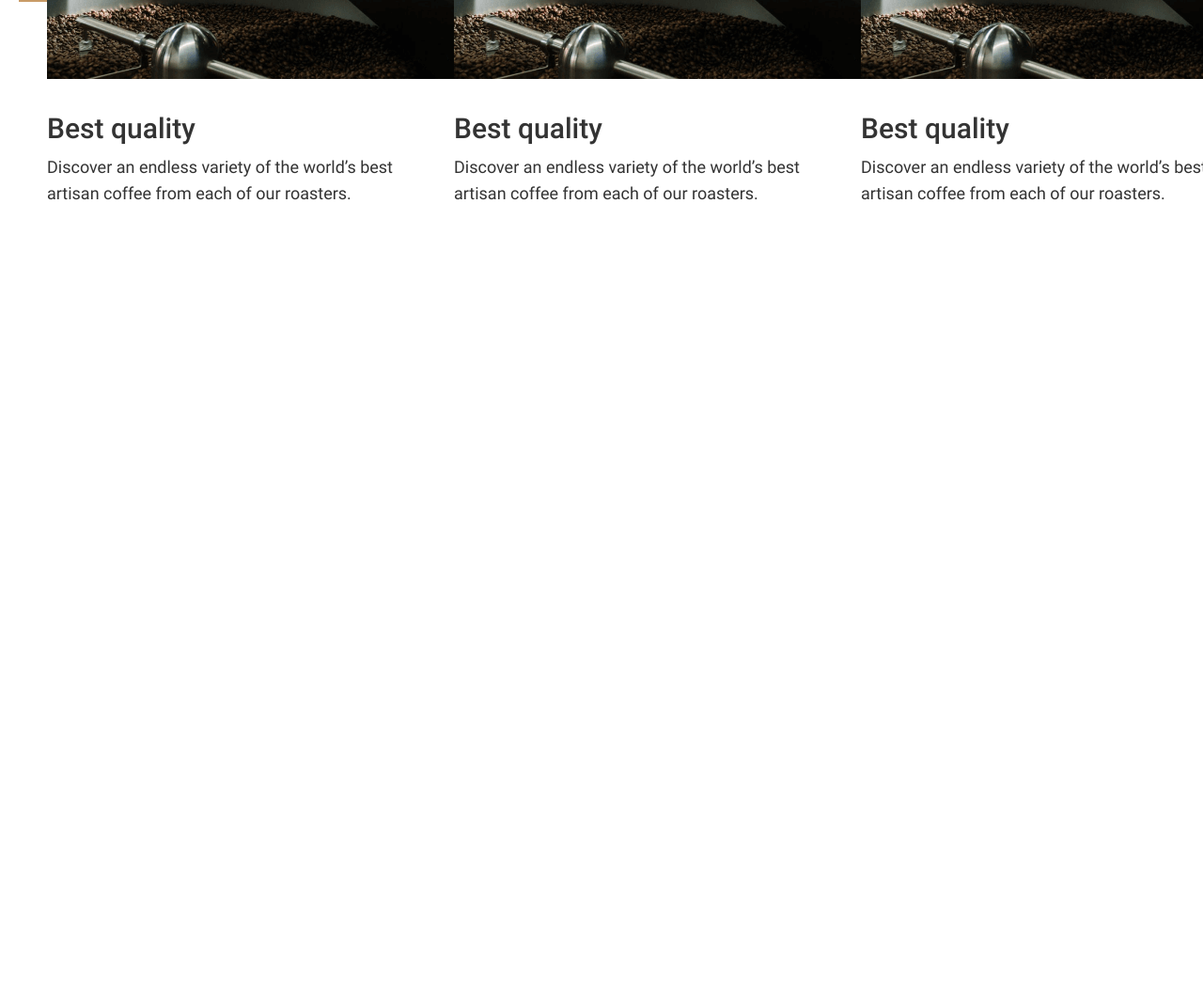
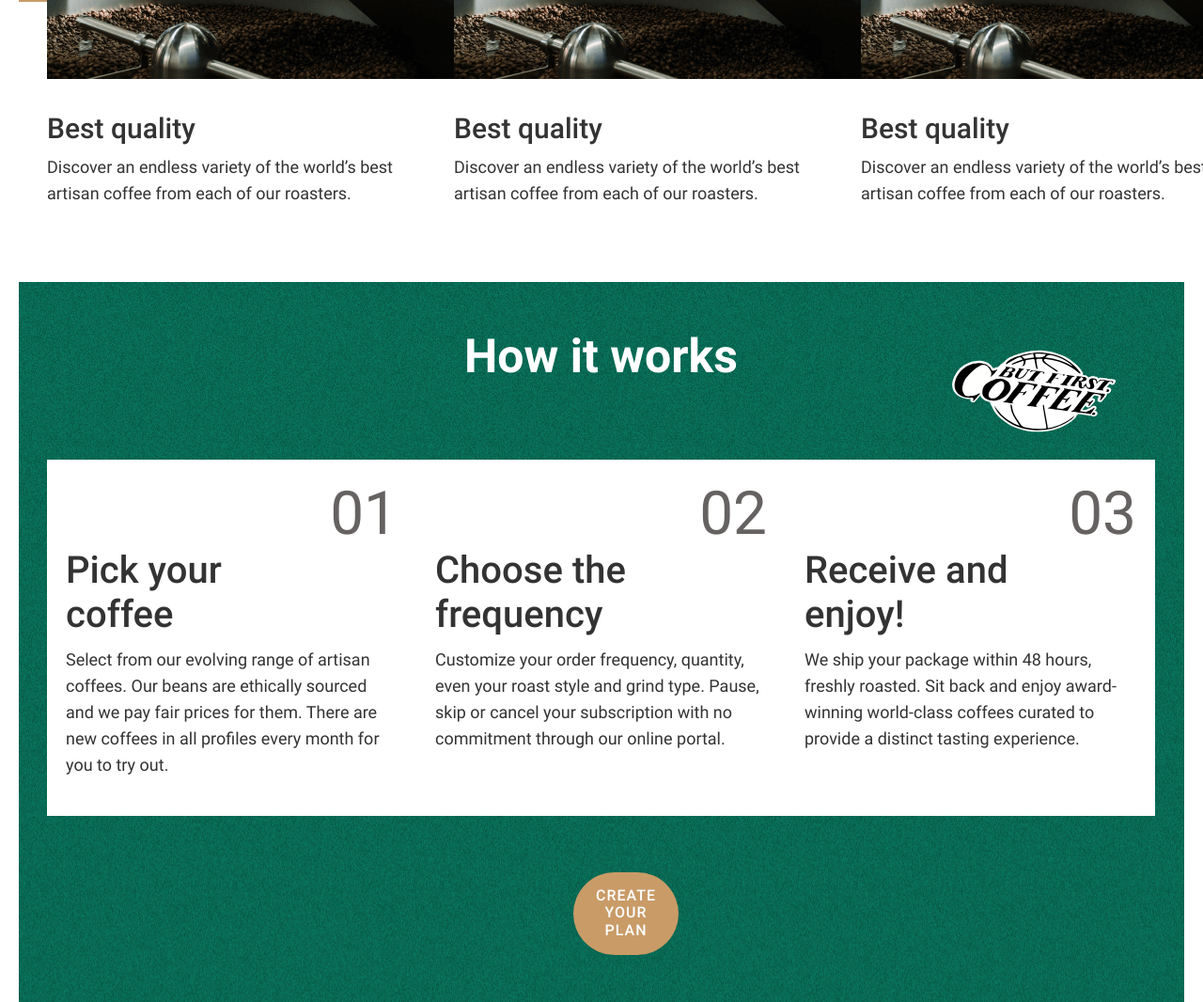
Before and after one commit to Abdurahmon92/coffeeroasters, a plain HTML site: page index.html in a window 1280 px wide. Shown: the part 3277-4343 px from the top of the page at 94% size. Before the commit the page ends 3577 px from the top, so only its background shows below. Drawn offline with Linux system fonts and the light colour scheme.

Commit message:
add section it-works

```diff
--- a/index.html
+++ b/index.html
@@ -40,7 +40,7 @@
         <section class="site-hero">
             <div class="container site-hero-container">
                 <div class="site-hero-content">
-                    <h1 class="contetn-title"> Good coffee<br/> is made simply.</h1>
+                    <h1 class="contetn-title"> Good coffee<br /> is made simply.</h1>
                     <p class="content-text">
                         Start your mornings with the world’s best coffees.
                         Try our expertly
@@ -57,14 +57,10 @@
                 <div class="site-hero-img-div">
 
                     <img class="hero-roun-img" src="./img/hero-roun-img.png" alt="roun-img"
-                    srcset="./img/hero-roun-img.png 1x, ./img/hero-roun-img@2x.png 2x"
-                    width="213" height="214"
-
-                    >
+                        srcset="./img/hero-roun-img.png 1x, ./img/hero-roun-img@2x.png 2x" width="213" height="214">
 
                     <img class="hero-index-img" src="./img/index-hero-img.png" alt="index-img"
-                    srcset="./img/index-hero-img.png 1x, ./img/index-hero-img@2x.png 2x" width="710" height="696"
-                    >
+                        srcset="./img/index-hero-img.png 1x, ./img/index-hero-img@2x.png 2x" width="710" height="696">
                 </div>
 
             </div>
@@ -83,7 +79,8 @@
                     <ul class="our-collection-list">
                         <!-- OR COLLECTION ITEM-1-->
                         <li class="our-collection-item">
-                        <img class="our-collection-item-img" src="./img/danche.png" alt="danche" srcset="./img/danche.png 1x, ./img/danche@2x.png 2x" width="450" height="375">
+                            <img class="our-collection-item-img" src="./img/danche.png" alt="danche"
+                                srcset="./img/danche.png 1x, ./img/danche@2x.png 2x" width="450" height="375">
                             <div class="our-collection-item-content">
                                 <h3 class="content-title">Danche</h3>
                                 <p class="content-text">
@@ -100,12 +97,15 @@
                                     Light and flavorful blend with cocoa and black pepper for an intense experience.
                                 </p>
                             </div>
-                        <img class="our-collection-item-img" src="./img/gran-espresso.png" alt="danche" srcset="./img/gran-espresso.png 1x, ./img/gran-espresso@2x.png 2x" width="450" height="375">
+                            <img class="our-collection-item-img" src="./img/gran-espresso.png" alt="danche"
+                                srcset="./img/gran-espresso.png 1x, ./img/gran-espresso@2x.png 2x" width="450"
+                                height="375">
                         </li>
 
                         <!-- OR COLLECTION ITEM-3-->
                         <li class="our-collection-item">
-                        <img class="our-collection-item-img" src="./img/picollo.png" alt="danche" srcset="./img/picollo.png 1x, ./img/picollo@2x.png 2x" width="450" height="375">
+                            <img class="our-collection-item-img" src="./img/picollo.png" alt="danche"
+                                srcset="./img/picollo.png 1x, ./img/picollo@2x.png 2x" width="450" height="375">
                             <div class="our-collection-item-content">
                                 <h3 class="content-title">Piccollo</h3>
                                 <p class="content-text">
@@ -122,13 +122,16 @@
                                     Brazilian dark roast with rich and velvety body, and hints of fruits and nuts.
                                 </p>
                             </div>
-                        <img class="our-collection-item-img" src="./img/planalto.png" alt="danche" srcset="./img/planalto.png 1x, ./img/planalto@2x.png 2x" width="450" height="375">
+                            <img class="our-collection-item-img" src="./img/planalto.png" alt="danche"
+                                srcset="./img/planalto.png 1x, ./img/planalto@2x.png 2x" width="450" height="375">
                         </li>
                     </ul>
                     <img class="left-leaf" src="./img/left-leaf.svg" alt="left-leaf" width="402" height="300">
-                 <img class="left-light-leaft" src="./img/left-light-leaft.svg" alt="left-leaf" width="392" height="477">
+                    <img class="left-light-leaft" src="./img/left-light-leaft.svg" alt="left-leaf" width="392"
+                        height="477">
                     <img class="right-leaft" src="./img/right-leaft.svg" alt="left-leaf" width="316" height="269">
-                 <img class="right-light-leaf" src="./img/right-light-leaf.svg" alt="left-leaf" width="253" height="215">
+                    <img class="right-light-leaf" src="./img/right-light-leaf.svg" alt="left-leaf" width="253"
+                        height="215">
                 </div>
             </div>
         </div>
@@ -149,8 +152,7 @@
                         <!-- wois choes list item 1-->
                         <li class="wois-choes-list-item">
 
-                             <img class="wois-choes-list-item-img"
-                             src="./img/Best-qualitiy-img.png"
+                            <img class="wois-choes-list-item-img" src="./img/Best-qualitiy-img.png"
                                 alt="Best-qualitiy-img"
                                 srcset="./img/Best-qualitiy-img.png 1x, ./img/Best-qualitiy-img@2x.png">
 
@@ -165,7 +167,9 @@
 
                         <!-- wois choes list item 2-->
                         <li class="wois-choes-list-item">
-                            <img class="wois-choes-list-item-img" src="./img/Best-qualitiy-img.png" alt="Best-qualitiy-img" srcset="./img/Best-qualitiy-img.png 1x, ./img/Best-qualitiy-img@2x.png">
+                            <img class="wois-choes-list-item-img" src="./img/Best-qualitiy-img.png"
+                                alt="Best-qualitiy-img"
+                                srcset="./img/Best-qualitiy-img.png 1x, ./img/Best-qualitiy-img@2x.png">
                             <h3 class="wois-choes-list-item-title">Best quality</h3>
                             <p class="wois-choes-list-item-text">
                                 Discover an endless variety of the world’s
@@ -174,7 +178,9 @@
                         </li>
                         <!-- wois choes list item 3-->
                         <li class="wois-choes-list-item">
-                            <img class="wois-choes-list-item-img" src="./img/Best-qualitiy-img.png" alt="Best-qualitiy-img" srcset="./img/Best-qualitiy-img.png 1x, ./img/Best-qualitiy-img@2x.png">
+                            <img class="wois-choes-list-item-img" src="./img/Best-qualitiy-img.png"
+                                alt="Best-qualitiy-img"
+                                srcset="./img/Best-qualitiy-img.png 1x, ./img/Best-qualitiy-img@2x.png">
                             <h3 class="wois-choes-list-item-title">Best quality</h3>
                             <p class="wois-choes-list-item-text">
                                 Discover an endless variety of the world’s
@@ -191,6 +197,53 @@
         </div>
         <!-- section wois-choes end-->
 
+        <!-- section it works  -->
+        <div class="section-it-works">
+            <div class="container">
+                <div class="it-works-inner">
+                    <h2 class="itvorks-title">How it works</h2>
+                    <!-- itvorks list -->
+                    <ul class="it-work-list">
+                        <!-- it works list item 1 -->
+                         <li class="it-work-list-item">
+                            <h3 class="item-number">01</h3>
+                            <h3 class="list-item-title">Pick your coffee</h3>
+                            <p class="item-text">
+                                Select from our evolving range of artisan coffees.
+                                Our beans are ethically sourced and we pay fair prices for them.
+                                There are new coffees
+                                in all profiles every month for you to try out.
+                            </p>
+                        </li>
+                        <!-- it works list item 2 -->
+                        <li class="it-work-list-item">
+                            <h3 class="item-number">02</h3>
+                            <h3 class="list-item-title">Choose the frequency</h3>
+                            <p class="item-text">
+                                Customize your order frequency, quantity, even your roast
+                                style and grind type. Pause, skip or cancel your
+                                subscription with no commitment through our online portal.
+                            </p>
+                        </li>
+                        <!-- it works list item 3 -->
+                        <li class="it-work-list-item">
+                            <h3 class="item-number">03</h3>
+                            <h3 class="list-item-title">Receive and enjoy!</h3>
+                            <p class="item-text">
+                                We ship your package within 48 hours, freshly roasted.
+                                Sit back and enjoy award-winning world-class coffees
+                                curated to provide a distinct tasting experience.
+                            </p>
+                        </li>
+                        <img class="it-works-right-logo" src="./img/it-works-right-logo.svg" alt="right-logo">
+                    </ul>
+                    <button class="site-btn iworks-btn">Create your plan</button>
+                    <!-- itvorks list end-->
+
+                </div>
+            </div>
+        </div>
+        <!-- section it works end -->
 
     </main>
     <!-- SECTION MAIN END-->
--- a/main.css
+++ b/main.css
@@ -386,6 +386,84 @@ body {
 
 /* SECTION WOIS CHOIS STYLE END  */
 
+/* section it works  */
+.section-it-works {}
+
+.it-works-inner {
+  background-image: url("./img/it-works-inner-bg.png");
+  background-repeat: no-repeat;
+  padding: 50px 31px 50px 30px;
+}
+
+.itvorks-title {
+  font-weight: 700;
+  font-size: 50px;
+  line-height: 58.59px;
+  text-align: center;
+  color: #fff;
+  margin-bottom: 80px;
+}
+
+.it-work-list {
+  display: flex;
+  justify-content: space-between;
+  margin-bottom: 60px;
+  position: relative;
+}
+
+.it-work-list-item {
+  width: 433px;
+  padding: 20px 20px 40px 20px;
+  background: var(--white-bg-color);
+}
+
+.item-number {
+  text-align: right;
+  font-weight: 400;
+  font-size: 64px;
+  line-height: 75px;
+  color: #666262;
+}
+
+.list-item-title {
+  width: 231px;
+  font-weight: 500;
+  font-size: 40px;
+  line-height: 46.88px;
+  color: var(--text-color);
+  margin-bottom: 10px;
+}
+
+.item-text {
+  font-weight: 400;
+  font-size: 18px;
+  line-height: 28px;
+  margin-right: 8px;
+}
+
+
+
+.iworks-btn {
+ font-weight: 500px;
+ font-size: 16px;
+ line-height: 18.75px;
+ letter-spacing: 1px;
+ margin-right: 560px;
+ margin-left: 560px;
+ background-color: #C99B67;
+ border: none;
+
+}
+.it-works-right-logo {
+  width: 191.77px;
+  height: 129.03px;
+  position: absolute;
+  top: -140px;
+  right: 37px;
+ }
+
+/* section it works  end */
+
 /* SECTION MAIN STYLES END*/
 
 /* reatina image styles */
@@ -404,6 +482,10 @@ only screen and (min-resolution: 2dppx) {
   .wois-choes {
     background-image: url("./img/wois-choes-bg@2x.png");
   }
+
+  .it-works-inner {
+    background-image: url("./img/it-works-inner-bg@2x.png");
+  }
 }
 
 
```
Also changed, not shown: img/it-works-inner-bg.png (added), img/it-works-inner-bg@2x.png (added), img/it-works-right-logo.svg (added). Lines whose indentation alone changed are shown as unchanged.
